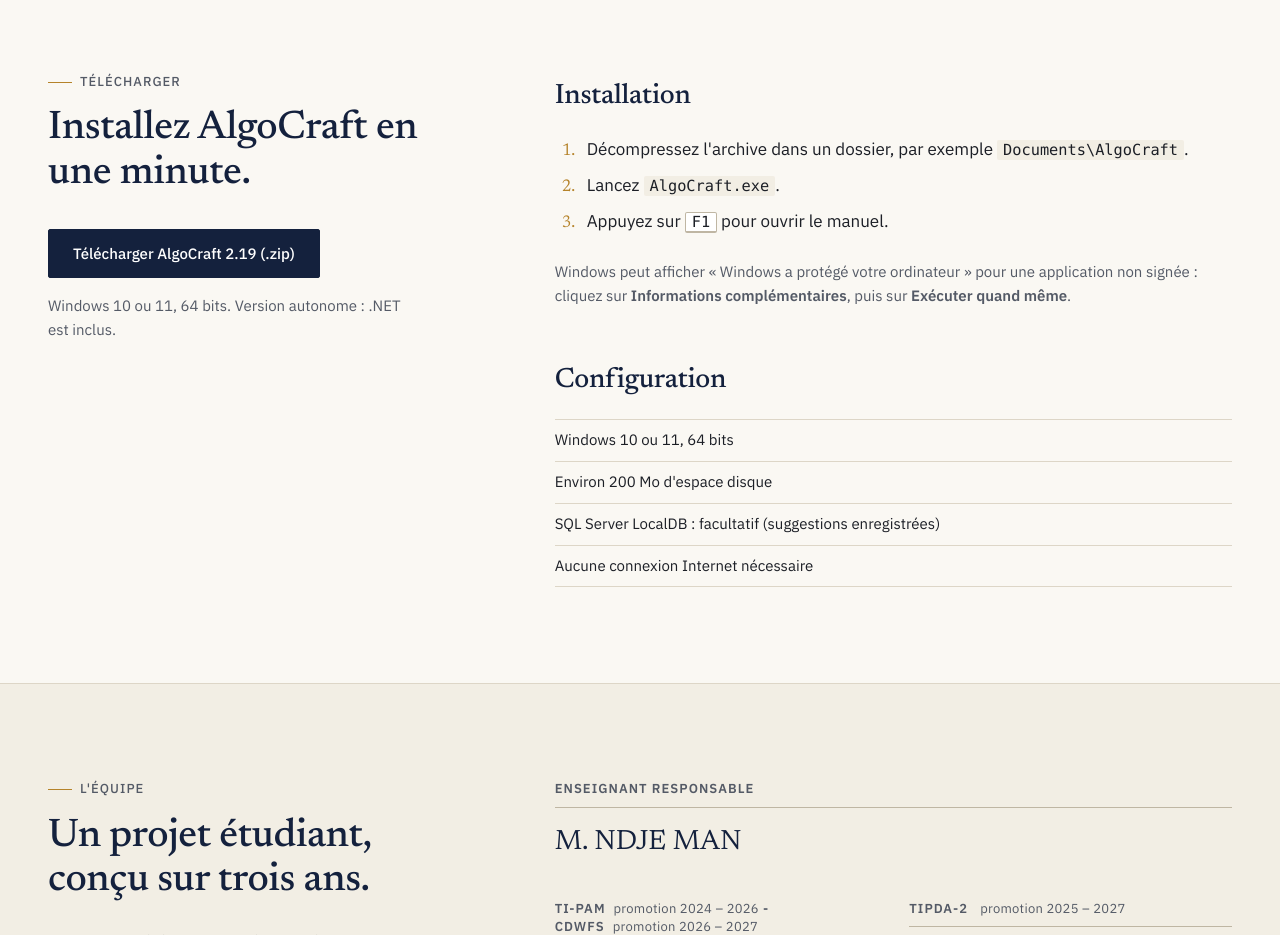
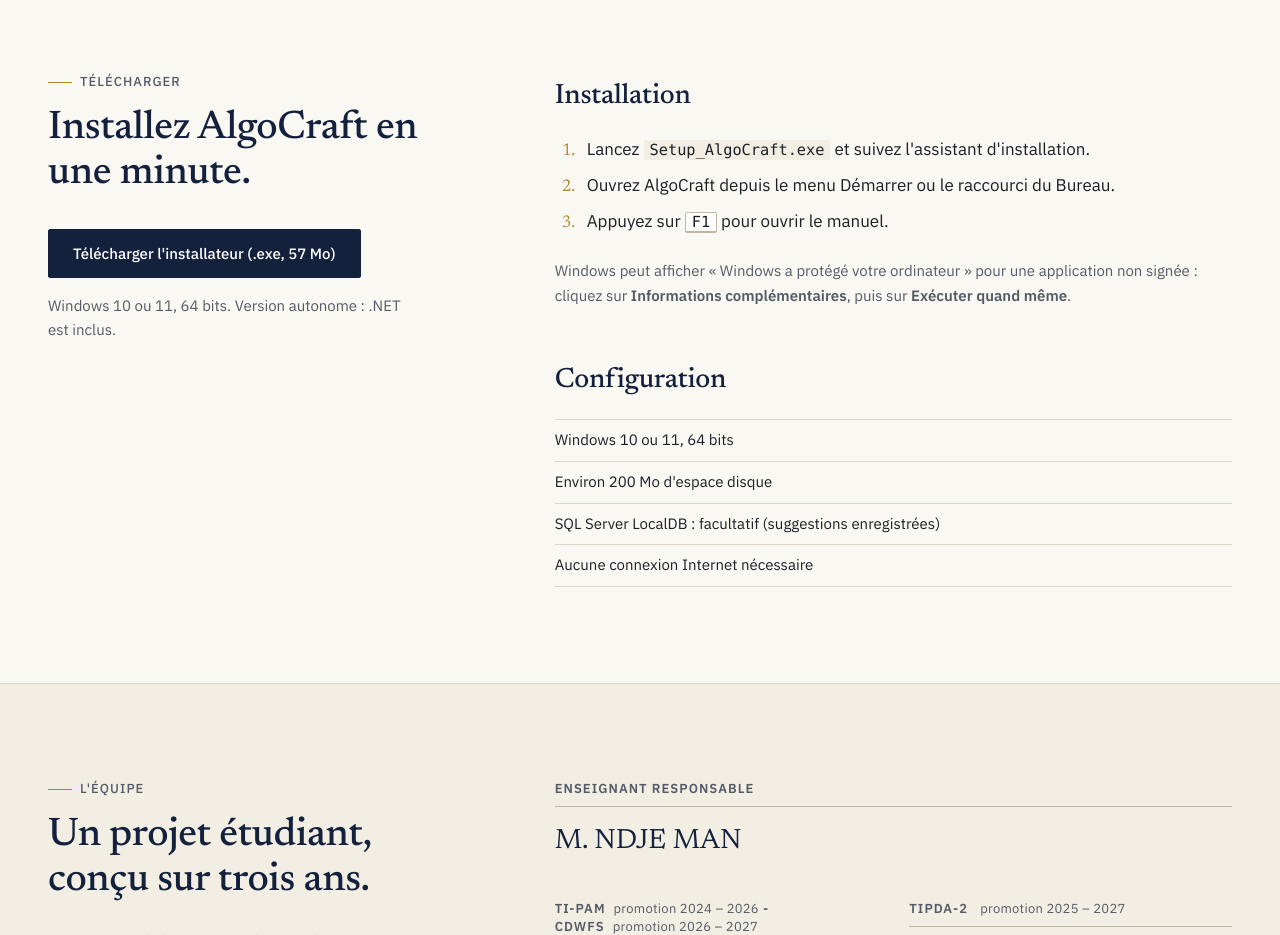
Before and after one commit to Zut17/Site-AlgoCraft, a plain HTML site: page index.html in a window 1280 px wide. Shown: the part 3540-4475 px from the top of the page. Drawn offline with Linux system fonts and the light colour scheme.

Commit message:
feat: implementation du telechargement du setup

```diff
--- a/index.html
+++ b/index.html
@@ -134,14 +134,14 @@
     <header class="section-titre">
       <p class="surtitre">Télécharger</p>
       <h2>Installez AlgoCraft en une minute.</h2>
-      <p><a class="bouton" id="lienTelechargement" href="telechargements/AlgoCraft-2.19-win-x64.zip">Télécharger AlgoCraft 2.19 (.zip)</a></p>
+      <p><a class="bouton" id="lienTelechargement" href="https://github.com/Zut17/AlgoCraft/releases/latest/download/Setup_AlgoCraft.exe">Télécharger l'installateur (.exe, 57 Mo)</a></p>
       <p class="note">Windows 10 ou 11, 64 bits. Version autonome : .NET est inclus.</p>
     </header>
     <div class="telechargement">
       <h3>Installation</h3>
       <ol class="numerotee">
-        <li>Décompressez l'archive dans un dossier, par exemple <code>Documents\AlgoCraft</code>.</li>
-        <li>Lancez <code>AlgoCraft.exe</code>.</li>
+        <li>Lancez <code>Setup_AlgoCraft.exe</code> et suivez l'assistant d'installation.</li>
+        <li>Ouvrez AlgoCraft depuis le menu Démarrer ou le raccourci du Bureau.</li>
         <li>Appuyez sur <kbd>F1</kbd> pour ouvrir le manuel.</li>
       </ol>
       <p class="note">Windows peut afficher « Windows a protégé votre ordinateur » pour une application non signée : cliquez sur <strong>Informations complémentaires</strong>, puis sur <strong>Exécuter quand même</strong>.</p>
--- a/js/config.js
+++ b/js/config.js
@@ -17,7 +17,7 @@ window.ALGOCRAFT_CONFIG = {
   // Adresse e-mail de l'équipe (utilisée si FORMULAIRE_ENDPOINT est vide).
   CONTACT_EMAIL: "zuteuhenrywilliam@gmail.com",
 
-  // Lien de téléchargement de l'application (fichier dans telechargements/ ou lien externe,
-  // par exemple une « Release » GitHub).
-  LIEN_TELECHARGEMENT: "telechargements/AlgoCraft-2.19-win-x64.zip"
+  // Lien de téléchargement de l'installateur. Il pointe vers la dernière « Release » GitHub :
+  // publiez une nouvelle Release avec un fichier nommé exactement Setup_AlgoCraft.exe et le lien suit tout seul.
+  LIEN_TELECHARGEMENT: "https://github.com/Zut17/AlgoCraft/releases/latest/download/Setup_AlgoCraft.exe"
 };
```
